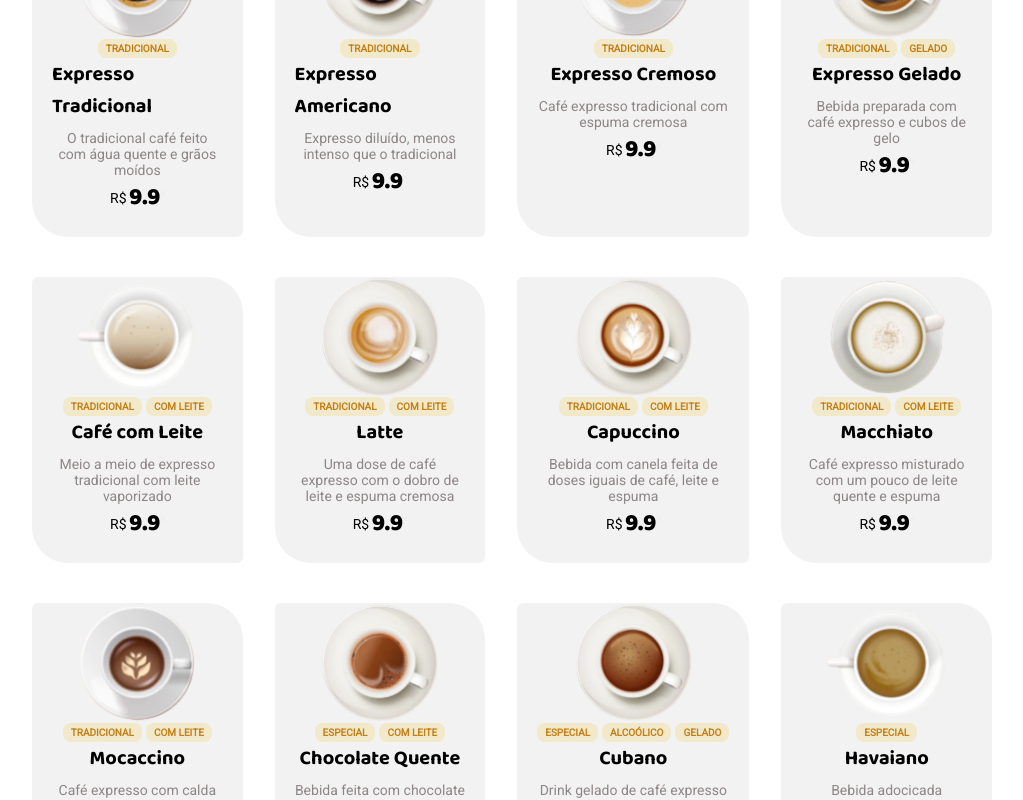
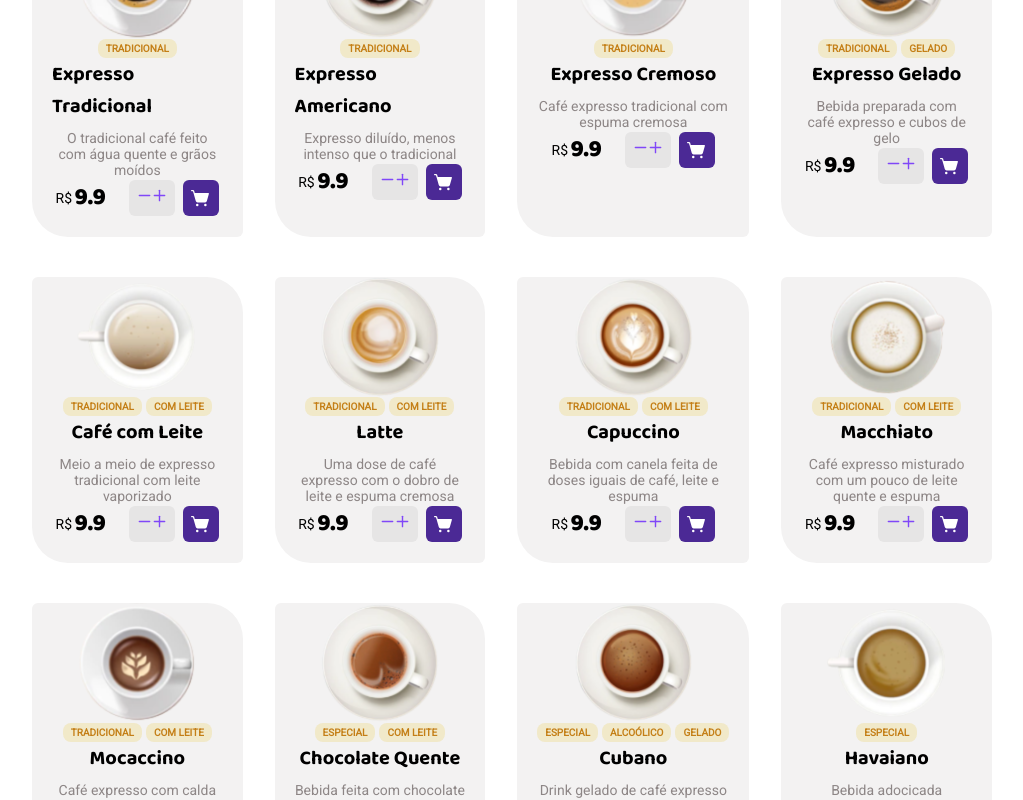
Before and after one commit to FernandoBrino/coffee-delivery, a React (Vite) app: page / in a window 1280 px wide. Shown: the part 880-1680 px from the top of the page, without its empty margins (128-1151 px from the left). Built offline with nearby package versions, Linux system fonts and the light colour scheme.

Commit message:
Create actions CoffeComponent

```diff
--- a/src/components/Header/index.tsx
+++ b/src/components/Header/index.tsx
@@ -10,12 +10,12 @@ export const Header = () => {
 
             <Actions>
                 <Location>
-                    <MapPin weight="fill" />
+                    <MapPin weight="fill" size={20}/>
                     <p>Porto Alegre, RS</p>
                 </Location>
 
                 <Cart>
-                    <ShoppingCart weight="fill" />
+                    <ShoppingCart weight="fill" size={20}/>
                 </Cart>
             </Actions>
         </HeaderContainer>
--- a/src/components/Header/styles.ts
+++ b/src/components/Header/styles.ts
@@ -26,8 +26,6 @@ export const Location = styled.span`
 
     > svg {
         color: ${props => props.theme.purple};
-        width: 1.9rem;
-        height: 1.5rem;
     }
 `
 
@@ -47,7 +45,5 @@ export const Cart = styled.button`
 
     > svg {
         color: ${props => props.theme["yellow-dark"]};
-        width: 1.8rem;
-        height: 1.7rem;
     }
 `
--- a/src/pages/Home/CoffeeComponent/index.tsx
+++ b/src/pages/Home/CoffeeComponent/index.tsx
@@ -1,6 +1,7 @@
 import { FC } from "react";
 import { Actions, Cart, CoffeeContainer, CoffeeType, Description, FillCart, Footer, Price, Types } from "./styles";
 
+import { ShoppingCartSimple, Minus, Plus } from 'phosphor-react'
 
 interface CoffeeProps {
     id: Number,
@@ -41,8 +42,14 @@ export const CoffeeComponent: FC<IProps> = ({ coffee }) => {
                     <b>{coffee.price}</b>
                 </Price>
                 <Actions>
-                    <FillCart></FillCart>
-                    <Cart></Cart>
+                    <FillCart>
+                        <Minus size={15} weight="bold"/>
+                        <p></p>
+                        <Plus size={15} weight="bold"/>
+                    </FillCart>
+                    <Cart>
+                        <ShoppingCartSimple  weight="fill" size={20}/>
+                    </Cart>
                 </Actions>
             </Footer>
         </CoffeeContainer>
--- a/src/pages/Home/CoffeeComponent/styles.ts
+++ b/src/pages/Home/CoffeeComponent/styles.ts
@@ -54,13 +54,39 @@ export const Description = styled.div`
 
 export const Footer = styled.div`
     display: flex;
+    align-items: center;
+    gap: 2.3rem;
 `
 
-export const Actions = styled.div``
+export const Actions = styled.div`
+    display: flex;
+    gap: 0.8rem;
+`
 
-export const Cart = styled.button``
+export const Cart = styled.button`
+    display: flex;
+    border: none;
+    padding: 0.8rem;
+    border-radius: 6px;
+    align-items: center;
+    cursor: pointer;
+    background-color: ${props => props.theme["purple-dark"]};
 
-export const FillCart = styled.div``
+    > svg {
+        color: ${props => props.theme.white};
+    }
+`
+
+export const FillCart = styled.div`
+    display: flex;
+    padding: 0.8rem;
+    border-radius: 6px;
+    background-color: ${props => props.theme["base-button"]};
+
+    svg {
+        color: ${props => props.theme.purple};
+    }
+`
 
 export const Price = styled.div`
     display: flex;
```
